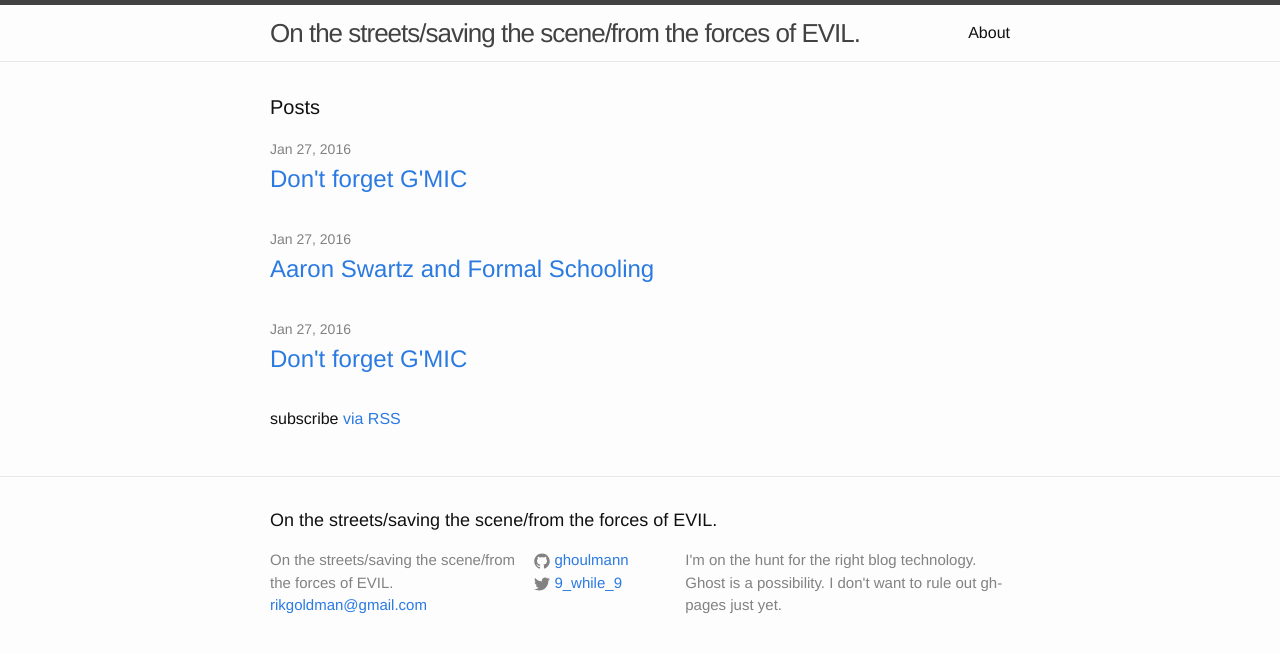
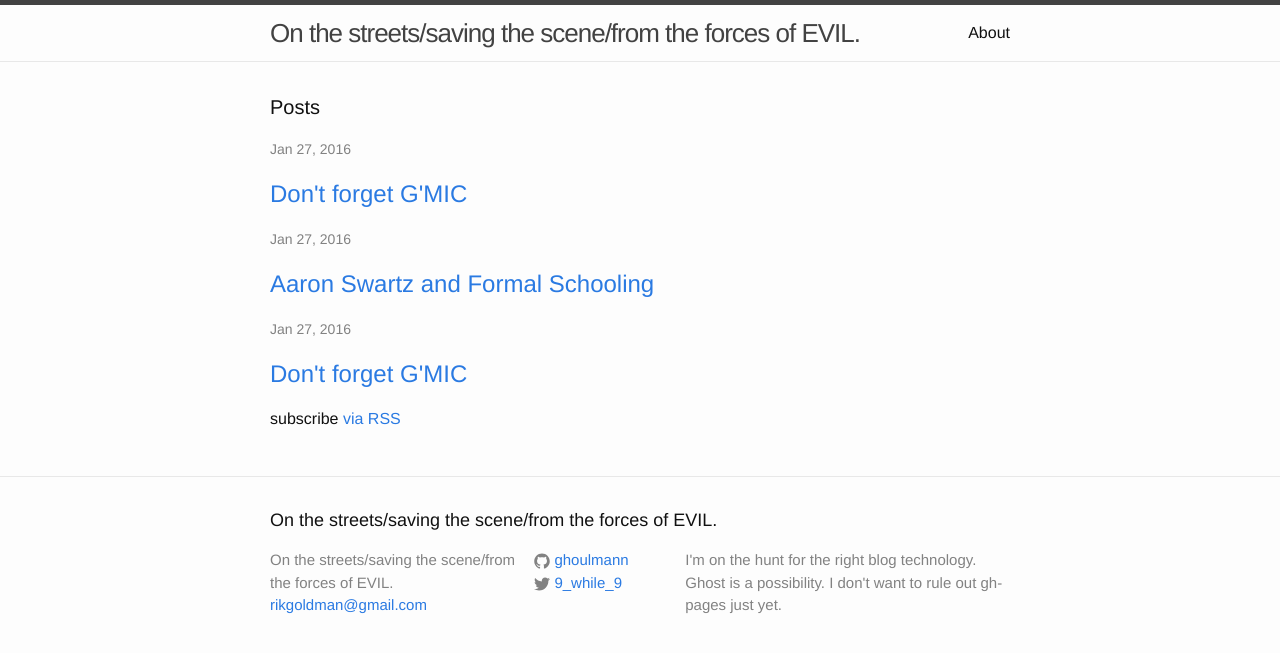
Before and after one commit to ghoulmann/ghoulmann.github.io, a Jekyll site: the page built from index.html, in a window 1280 px wide. Shown: the top 653 px of the page. Built offline with Jekyll 4.4.1, drawn with Linux system fonts in a browser that asks for light colours.

Commit message:
confused because 2 index.html's are in play (one in parent folder) help is
on the way.

```diff
--- a/index.html
+++ b/index.html
@@ -6,17 +6,17 @@
 
   <h1 class="page-heading">Posts</h1>
 
-  <ul class="post-list">
-    {% for post in site.posts %}
-      <li>
-        <span class="post-meta">{{ post.date | date: "%b %-d, %Y" }}</span>
+<div class="container">
+      {% for post in site.posts %}
+      <div class="row">
+        <p><span class="post-meta">{{ post.date | date: "%b %-d, %Y" }}</span><p>
 
         <h2>
           <a class="post-link" href="{{ post.url | prepend: site.baseurl }}">{{ post.title }}</a>
         </h2>
-      </li>
+      </div>
     {% endfor %}
-  </ul>
+  </div>
 
   <p class="rss-subscribe">subscribe <a href="{{ "/feed.xml" | prepend: site.baseurl }}">via RSS</a></p>
 
--- a/site/index.html
+++ b/site/index.html
@@ -9,7 +9,7 @@
 
   <ul class="post-list">
     {% for post in site.posts %}
-      <li>
+      <li class="post-meta">
         <span class="post-meta">{{ post.date | date: "%b %-d, %Y" }}</span>
 
         <h2>
```
